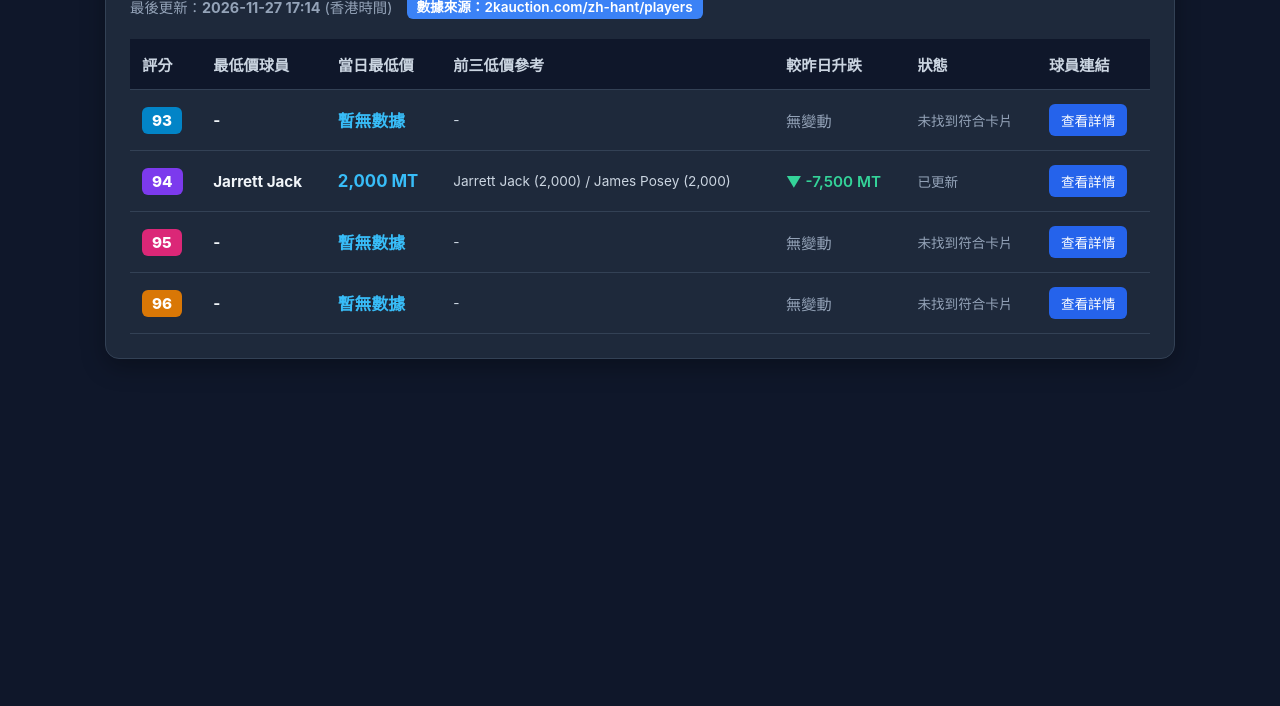
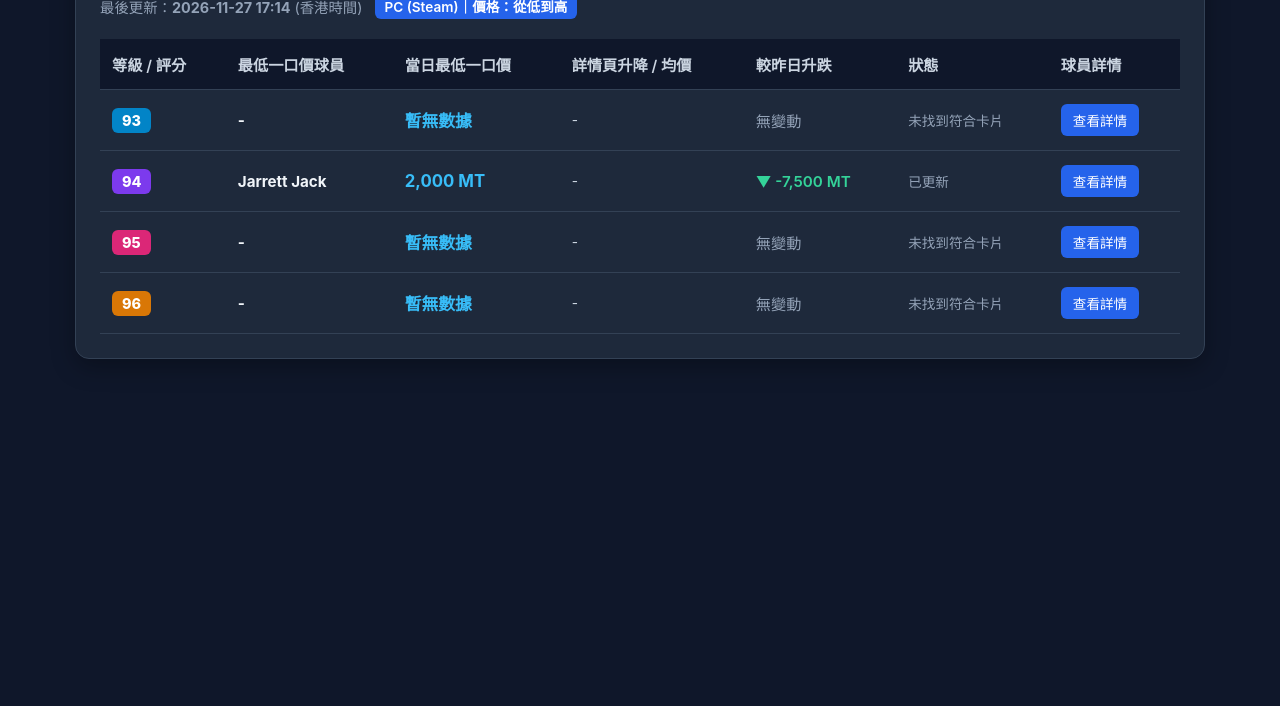
Before and after one commit to Samuel12233665/2k27-myteam-tracker, a plain HTML site: page index.html in a window 1280 px wide. Shown: the part 94-800 px from the top of the page. Drawn offline with Linux system fonts and the light colour scheme.

Commit message:
Update title and styling in index.html

```diff
--- a/index.html
+++ b/index.html
@@ -3,17 +3,17 @@
 <head>
   <meta charset="UTF-8" />
   <meta name="viewport" content="width=device-width, initial-scale=1.0" />
-  <title>NBA 2K27 MyTEAM 每日各等級最低價監察</title>
+  <title>NBA 2K27 MyTEAM 每日各等級最低一口價監察</title>
   <style>
     body { font-family: -apple-system, BlinkMacSystemFont, "Segoe UI", Roboto, sans-serif; background: #0f172a; color: #f8fafc; margin: 0; padding: 20px; }
-    .container { max-width: 1020px; margin: 0 auto; background: #1e293b; border-radius: 14px; box-shadow: 0 8px 24px rgba(0,0,0,0.3); padding: 24px; border: 1px solid #334155; }
+    .container { max-width: 1080px; margin: 0 auto; background: #1e293b; border-radius: 14px; box-shadow: 0 8px 24px rgba(0,0,0,0.3); padding: 24px; border: 1px solid #334155; }
     h1 { font-size: 1.45rem; margin: 0 0 8px; color: #f8fafc; }
-    .meta { font-size: 0.9rem; color: #94a3b8; margin-bottom: 20px; display: flex; flex-wrap: wrap; gap: 14px; align-items: center; }
-    .badge { background: #3b82f6; color: #fff; padding: 3px 10px; border-radius: 6px; font-weight: 600; font-size: 0.85rem; }
+    .meta { font-size: 0.9rem; color: #94a3b8; margin-bottom: 20px; display: flex; flex-wrap: wrap; gap: 12px; align-items: center; }
+    .badge { background: #2563eb; color: #fff; padding: 3px 10px; border-radius: 6px; font-weight: 600; font-size: 0.85rem; }
     table { width: 100%; border-collapse: collapse; font-size: 0.95rem; }
     th, td { padding: 14px 12px; text-align: left; border-bottom: 1px solid #334155; }
     th { background: #0f172a; font-weight: 600; color: #cbd5e1; }
-    .ovr-pill { display: inline-block; padding: 4px 10px; border-radius: 6px; font-weight: 800; font-size: 0.95rem; }
+    .tier-pill { display: inline-block; padding: 4px 10px; border-radius: 6px; font-weight: 800; font-size: 0.9rem; }
     .ovr-93 { background: #0284c7; color: #fff; }
     .ovr-94 { background: #7c3aed; color: #fff; }
     .ovr-95 { background: #db2777; color: #fff; }
@@ -30,21 +30,21 @@
 </head>
 <body>
   <div class="container">
-    <h1>🏀 NBA 2K27 MyTEAM 每日各等級最低價監察</h1>
+    <h1>🏀 NBA 2K27 MyTEAM 每日各等級最低一口價監察</h1>
     <div class="meta">
       <span>最後更新：<strong id="updated-at">載入中...</strong> (香港時間)</span>
-      <span class="badge">數據來源：2kauction.com/zh-hant/players</span>
+      <span class="badge">PC (Steam)｜價格：從低到高</span>
     </div>
     <table>
       <thead>
         <tr>
-          <th>評分</th>
-          <th>最低價球員</th>
-          <th>當日最低價</th>
-          <th>前三低價參考</th>
+          <th>等級 / 評分</th>
+          <th>最低一口價球員</th>
+          <th>當日最低一口價</th>
+          <th>詳情頁升降 / 均價</th>
           <th>較昨日升跌</th>
           <th>狀態</th>
-          <th>球員連結</th>
+          <th>球員詳情</th>
         </tr>
       </thead>
       <tbody id="table-body">
@@ -62,11 +62,10 @@
         tbody.innerHTML = '';
 
         data.items.forEach(item => {
+          const tierStr = item.tier_label || `${item.ovr}`;
           const playerStr = item.player || '-';
-          const priceStr = item.min_price ? `${item.min_price.toLocaleString()} MT` : '暫無數據';
-          const top3Str = (item.top3_summary && item.top3_summary.length)
-            ? item.top3_summary.join(' / ')
-            : '-';
+          const priceStr = item.min_price ? `${item.min_price.toLocaleString()} MT` : (item.raw_price_text && item.raw_price_text !== '-' ? item.raw_price_text : '暫無數據');
+          const detailInfo = item.trend_note || (item.avg_price ? `均價 ${item.avg_price.toLocaleString()} MT` : '-');
 
           let diffStr = '無變動';
           let diffClass = 'flat';
@@ -75,10 +74,10 @@
 
           const tr = document.createElement('tr');
           tr.innerHTML = `
-            <td><span class="ovr-pill ovr-${item.ovr}">${item.ovr}</span></td>
+            <td><span class="tier-pill ovr-${item.ovr}">${tierStr}</span></td>
             <td class="player-name">${playerStr}</td>
             <td class="price">${priceStr}</td>
-            <td style="color:#cbd5e1; font-size:0.85rem;">${top3Str}</td>
+            <td style="color:#cbd5e1; font-size:0.85rem;">${detailInfo}</td>
             <td class="${diffClass}">${diffStr}</td>
             <td style="color:#94a3b8; font-size:0.85rem;">${item.status}</td>
             <td><a class="btn" href="${item.url}" target="_blank">查看詳情</a></td>
```
